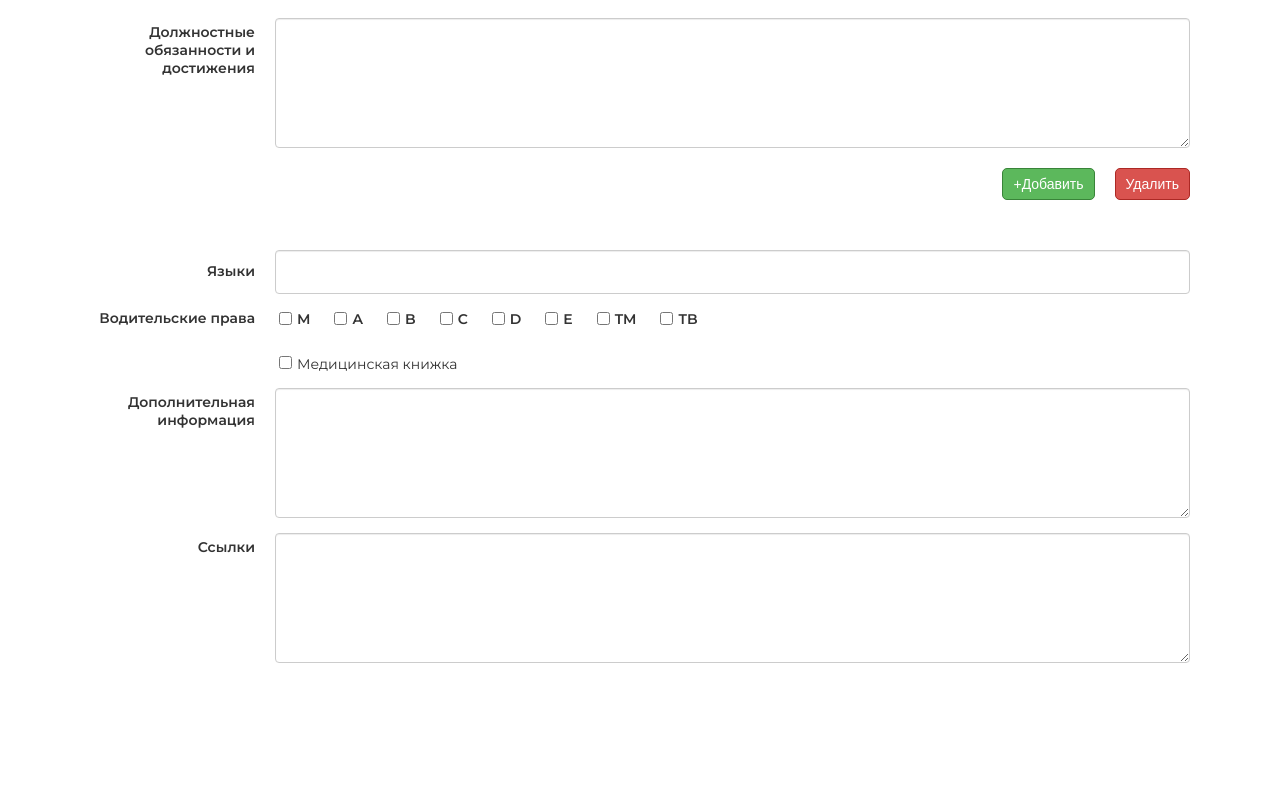
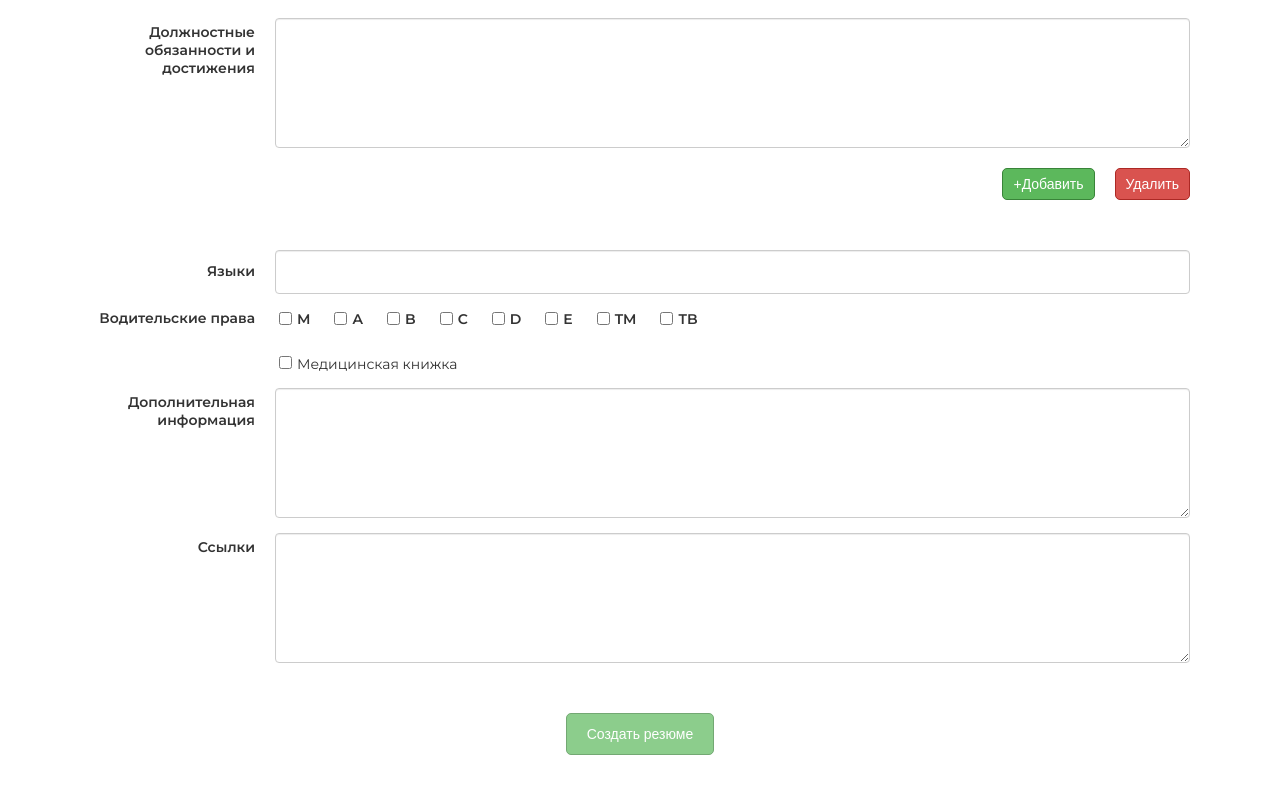
Before and after one commit to Kalinss/create-resume, a React (Create React App) app: page / in a window 1280 px wide. Shown: the part 1402-2195 px from the top of the page. Before the commit the page ends 2115 px from the top, so only its background shows below. Built offline with nearby package versions, Linux system fonts and the light colour scheme.

Commit message:
added CreateLink component small fix Select

```diff
--- a/src/components/AdditionalInfo.tsx
+++ b/src/components/AdditionalInfo.tsx
@@ -3,9 +3,10 @@ import { EntryField } from "./EntryField";
 import { ResumeContext } from "../store/store";
 import { IActionAdd } from "../interfaces";
 import { CheckboxList } from "./CheckboxList";
-import {DriversLicense} from "./DriversLicense";
-import '../style/blocks/addInfo.scss';
-import {TextArea} from "./TextArea";
+import { DriversLicense } from "./DriversLicense";
+import "../style/blocks/addInfo.scss";
+import { TextArea } from "./TextArea";
+import { CreateLink } from "./CreateLink";
 
 export const AdditionalInfo: React.FunctionComponent = () => {
   const context = useContext(ResumeContext);
@@ -23,9 +24,7 @@ export const AdditionalInfo: React.FunctionComponent = () => {
         required={false}
         class="section__entryField full"
       />
-        <DriversLicense
-            handlerChange={actionAdd}
-        />
+      <DriversLicense handlerChange={actionAdd} />
       <CheckboxList
         id="medicalBook"
         name="medicalBook"
@@ -49,6 +48,7 @@ export const AdditionalInfo: React.FunctionComponent = () => {
         required={false}
         class="addInfo__textArea"
       />
+      <CreateLink />
     </div>
   );
 };
--- /dev/null
+++ b/src/components/CreateLink.tsx
@@ -0,0 +1,28 @@
+import React, { useContext, useEffect, useState } from "react";
+import { Link } from "react-router-dom";
+import { Button } from "./Button";
+import { ResumeContext } from "../store/store";
+
+export const CreateLink = () => {
+  const context = useContext(ResumeContext);
+  const [disabled, setDisabled] = useState(true);
+  useEffect(() => {
+    if (context.state.familyName && context.state.name && context.state.email) {
+      setDisabled(false);
+    } else {
+      setDisabled(true);
+    }
+  });
+  return (
+    <div className="createLink">
+      <Link to="/****">
+        <Button
+          text="Создать резюме"
+          handlerChange={() => {}}
+          disabled={disabled}
+          class="green createLink__button"
+        />
+      </Link>
+    </div>
+  );
+};
--- a/src/components/MainInfo.tsx
+++ b/src/components/MainInfo.tsx
@@ -35,7 +35,7 @@ export const MainInfo: React.FunctionComponent = () => {
             name="name"
             title="Имя"
             handlerChange={actionAdd}
-            id="familyName"
+            id="name"
             required={true}
             class="section__entryField"
             validationFunction={isNotEmpty}
--- a/src/components/Select.tsx
+++ b/src/components/Select.tsx
@@ -1,10 +1,13 @@
-import React from "react";
+import React, { useEffect } from "react";
 import { ISelectProps } from "../interfaces";
 import "./../style/blocks/select.scss";
 export const Select: React.FunctionComponent<ISelectProps> = (props) => {
   const onChange = (e: React.ChangeEvent<HTMLSelectElement>) => {
     props.handlerChange({ id: props.id, value: e.target.value });
   };
+  useEffect(() => {
+    props.handlerChange({ id: props.id, value: props.items[0] });
+  }, []);
   return (
     <div className={`select ${props.class || ""}`}>
       <label className="headingInput">{props.name}</label>
--- a/src/style/blocks/section.scss
+++ b/src/style/blocks/section.scss
@@ -8,7 +8,6 @@
   & > h2 {
     margin-bottom: 20px;
   }
-
   &__wrapper {
     display: flex;
     justify-content: flex-start;
@@ -16,8 +15,8 @@
   }
   &__entryField {
     margin-bottom: 15px;
-    &.full{
-      & input{
+    &.full {
+      & input {
         width: 915px;
       }
     }
--- a/src/style/main.scss
+++ b/src/style/main.scss
@@ -20,7 +20,6 @@ h1 {
   margin-bottom: 10px;
 }
 h2 {
-  margin-bottom: 10px;
   font-size: 30px;
   color-rendering: $text-color-main;
   font-weight: 600;
@@ -46,3 +45,13 @@ h2 {
   font-size: 14px;
   font-weight: 600;
 }
+.createLink {
+  display: flex;
+  margin-top: 50px;
+  justify-content: center;
+  width: 100%;
+}
+.createLink__button {
+  max-width: inherit !important;
+  padding: 12px 20px !important;
+}
```
Lines whose indentation alone changed are shown as unchanged.
